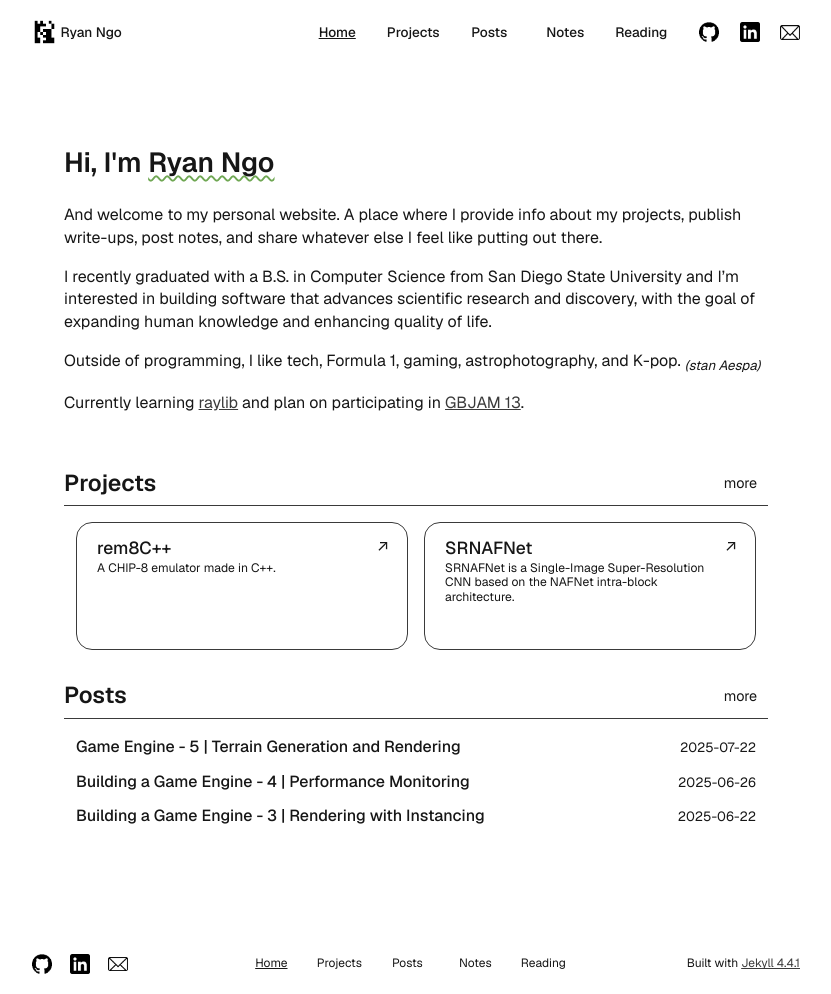
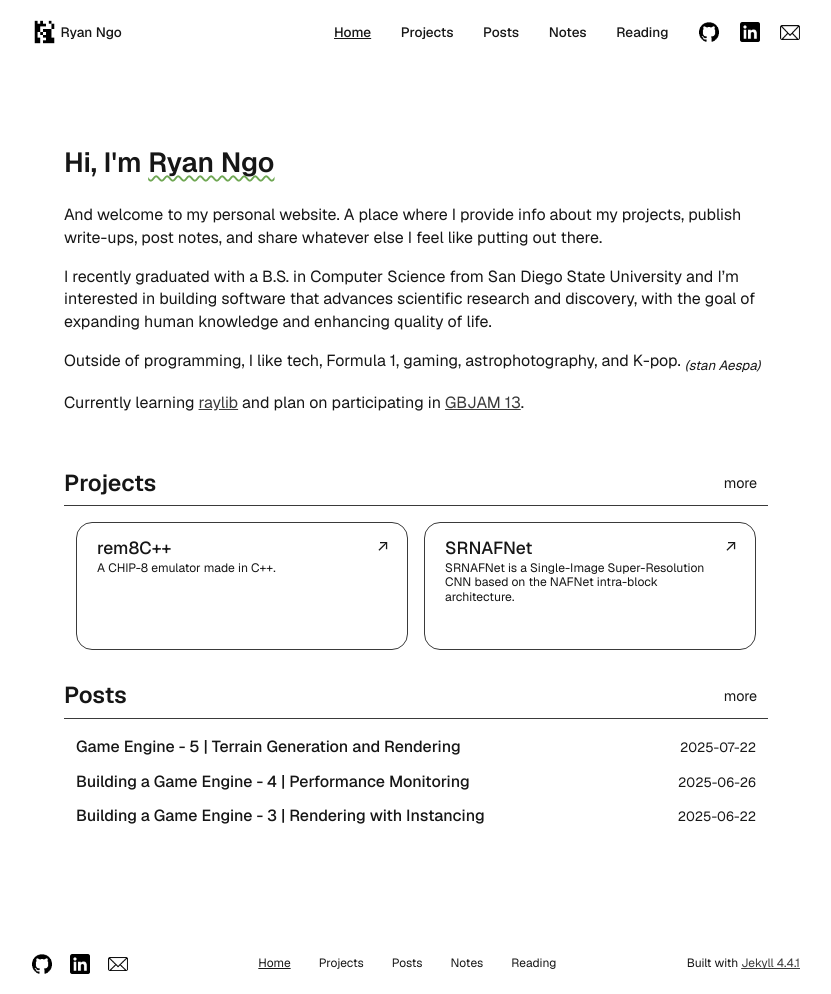
Before and after one commit to RyanVNgo/RyanVNgo.github.io, a Jekyll site: the page built from index.md, in a window 1280 px wide. Shown: the whole page, without its empty margins (224-1055 px from the left). Built offline with Jekyll 4.4.1, drawn with Linux system fonts in a browser that asks for light colours.

Commit message:
Small style change

```diff
--- a/_sass/layout/_footer.scss
+++ b/_sass/layout/_footer.scss
@@ -41,14 +41,13 @@ footer {
 
   margin: 0;
   padding: 0;
-  gap: 0.5rem;
+  gap: 1.0rem;
 
   .tab {
     display: flex;
     justify-content: center;
 
     box-sizing: border-box;
-    min-width: 5em;
     padding: 0.5em;
 
     text-decoration: underline solid transparent;
--- a/_sass/layout/_header.scss
+++ b/_sass/layout/_header.scss
@@ -67,14 +67,13 @@ header {
 
   margin: 0;
   padding: 0 0.5rem;
-  gap: 0.5rem;
+  gap: 1.0rem;
 
   .tab {
     display: flex;
     justify-content: center;
 
     box-sizing: border-box;
-    min-width: 5em;
     padding: 0.5em;
 
     text-decoration: underline solid transparent;
```
